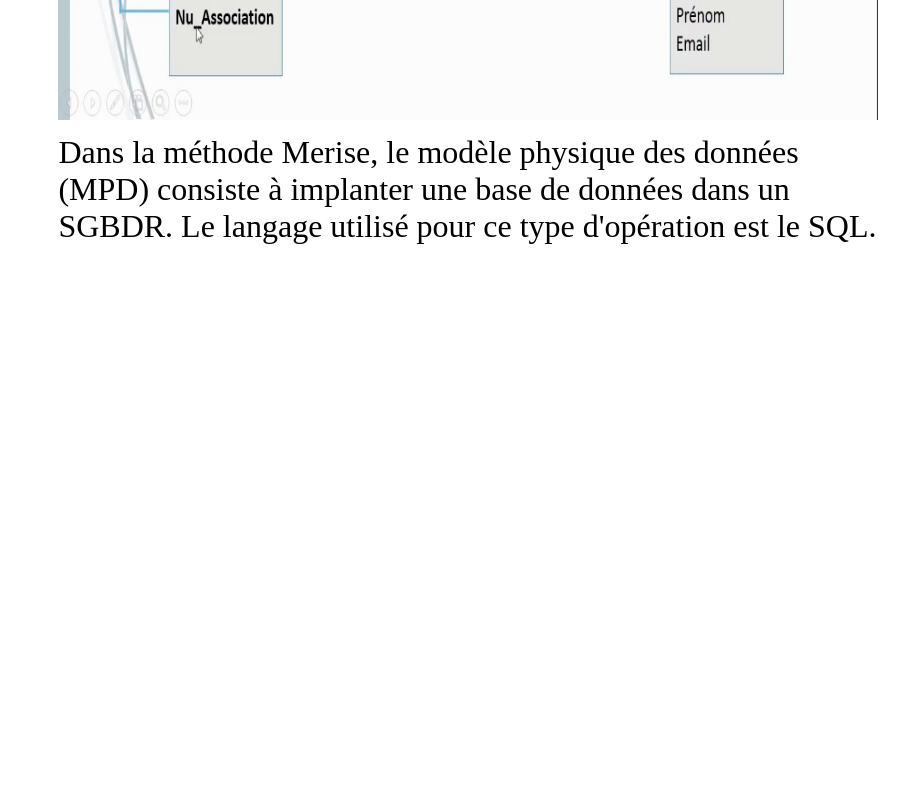
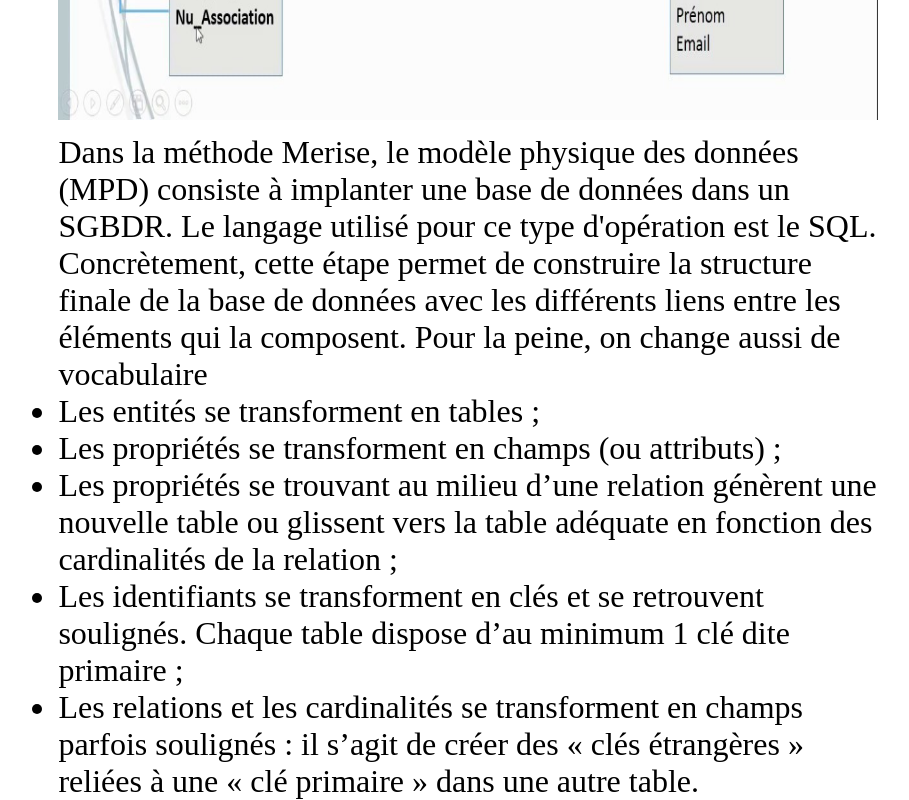
Before and after one commit to 2023-cda-alt-devops-p3/catalog-az, a React (Create React App) app: page /MPD in a window 1280 px wide. Shown: the part 667-1467 px from the top of the page, without its empty margins (172-1081 px from the left). Before the commit the page ends 912 px from the top, so only its background shows below. Built offline with nearby package versions, Linux system fonts and the light colour scheme.

Commit message:
add: txt content mpd

```diff
--- a/src/components/Mpd.jsx
+++ b/src/components/Mpd.jsx
@@ -9,8 +9,20 @@ const Mpd = () => {
       <h1 className="text-center mt-10" >Modèle physique des données</h1>
       <div className='mt-50 desktop'>
         <img  className="img-diag"src={exempleMPD} alt="exemple_Diag_Activite" />
-        <p className='mt-10 text-info'>Dans la méthode Merise, le modèle physique des données (MPD) consiste à implanter une base de données dans un SGBDR. Le langage utilisé pour ce type d'opération est le SQL.</p>
-      </div>
+        <div className='mt-10 text-info'>
+          <p>Dans la méthode Merise, le modèle physique des données (MPD) consiste à implanter une base de données dans un SGBDR. Le langage utilisé pour ce type d'opération est le SQL.</p>
+          <p>Concrètement, cette étape permet de construire la structure finale de la base de données avec les différents liens entre les éléments qui la composent. Pour la peine, on change aussi de vocabulaire </p>
+            <ul>
+              <li>Les entités se transforment en tables ;</li>
+              <li>Les propriétés se transforment en champs (ou attributs) ;</li>
+              <li>Les propriétés se trouvant au milieu d’une relation génèrent une nouvelle table ou glissent vers la table adéquate en fonction des cardinalités de la relation ;</li>
+              <li>Les identifiants se transforment en clés et se retrouvent soulignés. Chaque table dispose d’au minimum 1 clé dite primaire ;</li>
+              <li>Les relations et les cardinalités se transforment en champs parfois soulignés : il s’agit de créer des « clés étrangères » reliées à une « clé primaire » dans une autre table.</li>
+            </ul>
+        </div>
+
+
+     </div>
 
     </div>
   </div>
```
